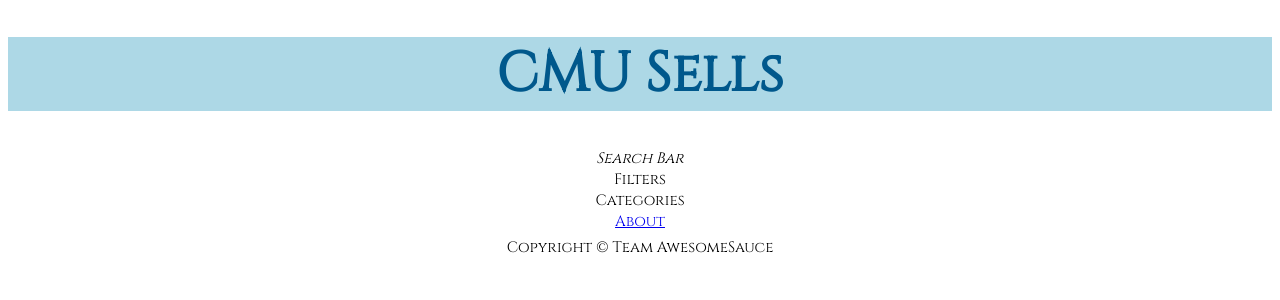
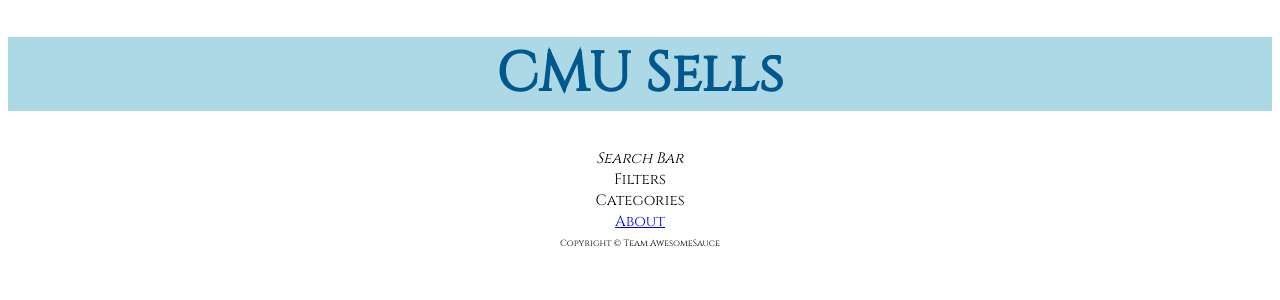
Before and after one commit to zhaorz/cmu-sells, a Flask app: page / in a window 1280 px wide. Shown: the top 300 px of the page. Run offline with Flask 2, Linux system fonts and the light colour scheme; data that the repository does not hold is empty.

Commit message:
Add blah

```diff
--- a/app/static/style.css
+++ b/app/static/style.css
@@ -1,8 +1,7 @@
 html {
     font-family: 'Cinzel', serif;
     text-align: center;
-    font-size: 15px
-    ;
+    font-size: 15px;
 }
 
 
@@ -49,5 +48,6 @@ h1 {
     color: black;
     clear:both;
     text-align:center;
+    font-size: 9px;
     padding:5px;
 }
```
